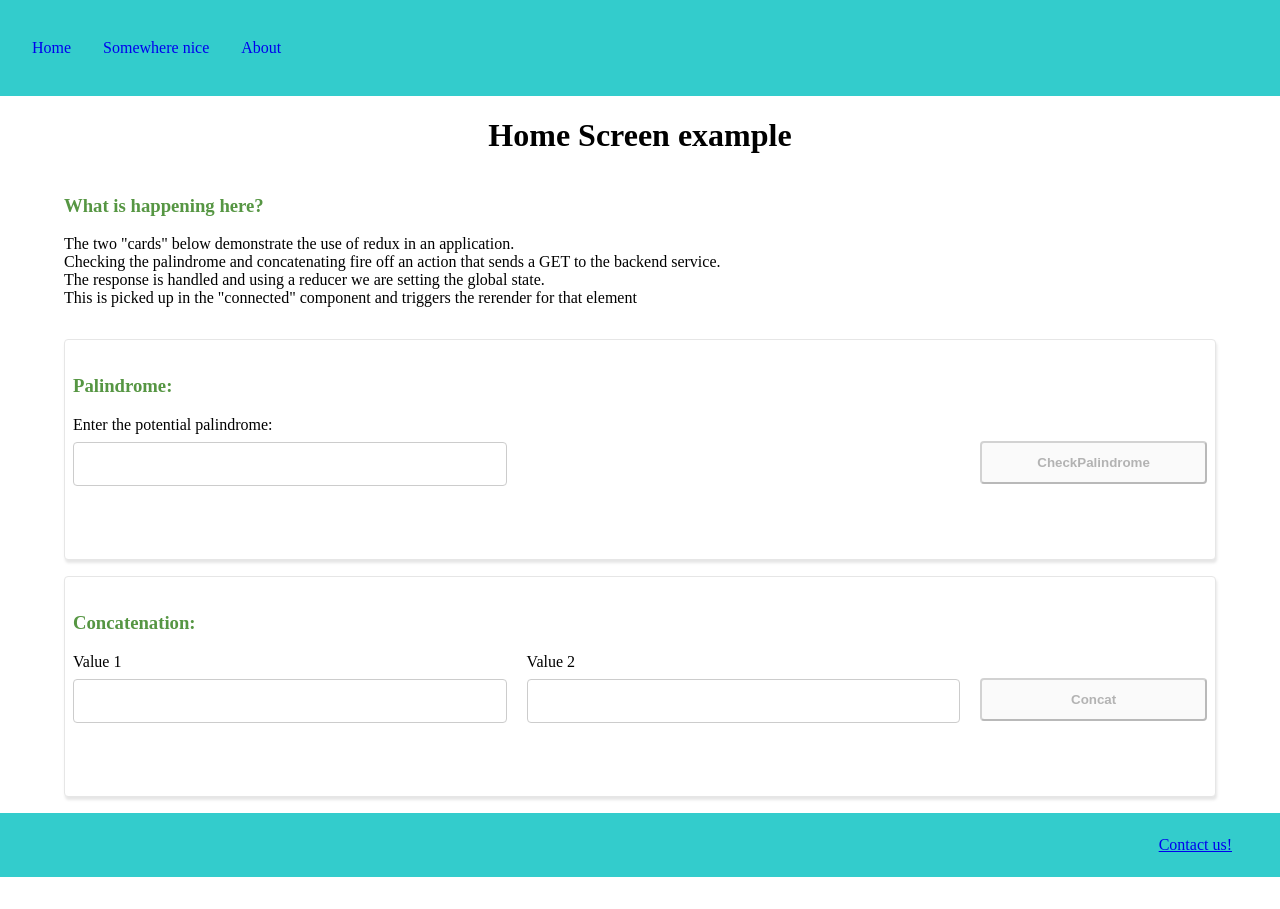
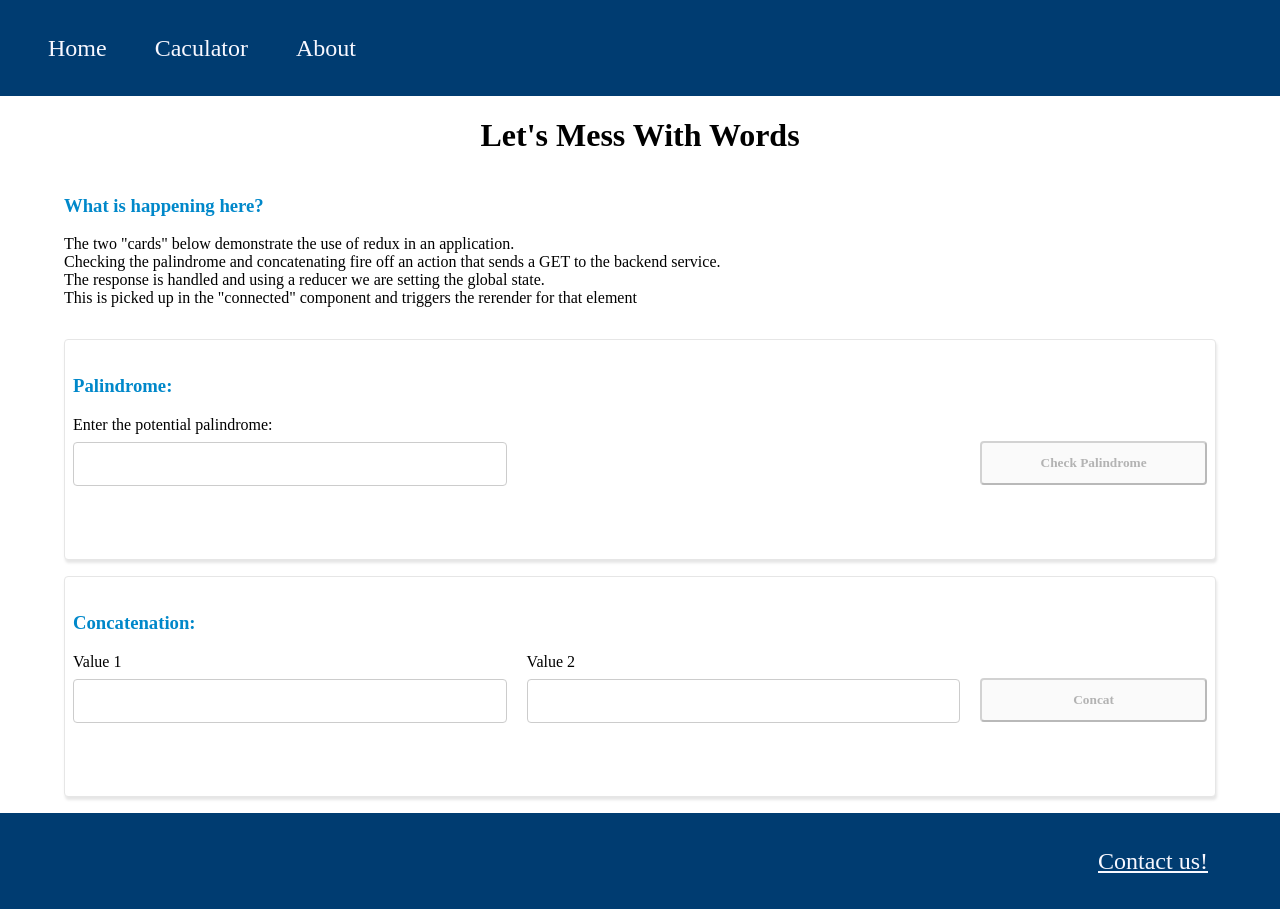
Before and after one commit to mrwatts88/gradtracker-frontend, a React app: page / in a window 1280 px wide. Before the commit the page ends 877 px from the top, so only its background shows below. Built offline with nearby package versions, Linux system fonts and the light colour scheme.

Commit message:
I made it prettier: changed up the colors, font, some text, and made it visible when something in the header or footer were being hovered over

```diff
--- a/src/client/components/Header/index.js
+++ b/src/client/components/Header/index.js
@@ -6,7 +6,7 @@ export class Header extends React.Component {
             <header>
                 <nav>
                     <a href="#" target="_self">Home</a>
-                    <a href="#" target="_self">Somewhere nice</a>
+                    <a href="#" target="_self">Caculator</a>
                     <a href="#" target="_self">About</a>
                 </nav>
             </header>
--- a/src/client/components/Palindrome/index.js
+++ b/src/client/components/Palindrome/index.js
@@ -11,7 +11,7 @@ export class Palindrome extends React.Component {
         const { val } = this.state;
         const { isPalindrome } = this.props;
         return (
-            <div id="palindrome" className="card">
+            <div className="card">
                 <h3>Palindrome:</h3>
                 <div className="card-body">
                     <div className="input-group">
@@ -20,7 +20,7 @@ export class Palindrome extends React.Component {
                     </div>
                     <div className="input-group" />
                     <div className="submit-button">
-                        <button className="button" disabled={!val} onClick={() => this.props.checkPalindrome(val)}>CheckPalindrome</button>
+                        <button className="button" disabled={!val} onClick={() => this.props.checkPalindrome(val)}>Check Palindrome</button>
                     </div>
                 </div>
                 <div className="result-container">
--- a/src/client/containers/HomeScreen/index.js
+++ b/src/client/containers/HomeScreen/index.js
@@ -11,7 +11,7 @@ class HomeScreen extends Component {
     render() {
         return (
             <main>
-                <h1>Home Screen example</h1>
+                <h1>Let's Mess With Words</h1>
                 <section>
                     <h3>What is happening here?</h3>
                     <p style={{whiteSpace: 'pre-line', paddingBottom: '1em'}}>{DESCRIPTION}</p>
--- a/src/client/sass/_footer.scss
+++ b/src/client/sass/_footer.scss
@@ -1,10 +1,17 @@
 footer {
     height: 4em;
-    background-color: #3cc;
+    color: #E9B245;
+    background-color: #003C71;
     display: flex;
+    font-size: 150%;
     justify-content: flex-end;
     align-items: center;
     a {
         margin-right: 3em;
+        color: ghostwhite;
+        font-family: "Nanum Gothic";
+    }
+    a:hover{
+        color: #FFB800;
     }
 }
--- a/src/client/sass/_header.scss
+++ b/src/client/sass/_header.scss
@@ -1,17 +1,26 @@
 
 header {
   display: flex;
-  height: 6em;
-  background-color: #3cc;
+  height: 4em;
+  background-color: #003C71;
   align-items: center;
+  font-size: 150%;
   nav {
     display: flex;
     align-items: center;
     height: 3em;
     margin-left: 2em;
     a {
-    margin-right: 2em;
-    text-decoration: none;
+      margin-right: 2em;
+      text-decoration: none;
+      color: ghostwhite;
+      font-family: "Nanum Gothic";
+    }
+    a:hover{
+      color: #FFB800;
+      border-bottom-color: #FFB800;
+      border-bottom-width: 5px;
+      border-bottom-style: solid;
     }
   }
 }
--- a/src/client/sass/_layout.scss
+++ b/src/client/sass/_layout.scss
@@ -1,3 +1,6 @@
+*{
+  font-family: "Nanum Gothic";
+}
 body {
   margin: 0;
 }
@@ -19,7 +22,7 @@ h1 {
   text-align: center;
 }
 h3 {
-  color: rgb(86, 150, 67);
+  color: #0088CA;
 }
 
 button {
```
Also changed, not shown: 1 other file. Lines whose indentation alone changed are shown as unchanged.
